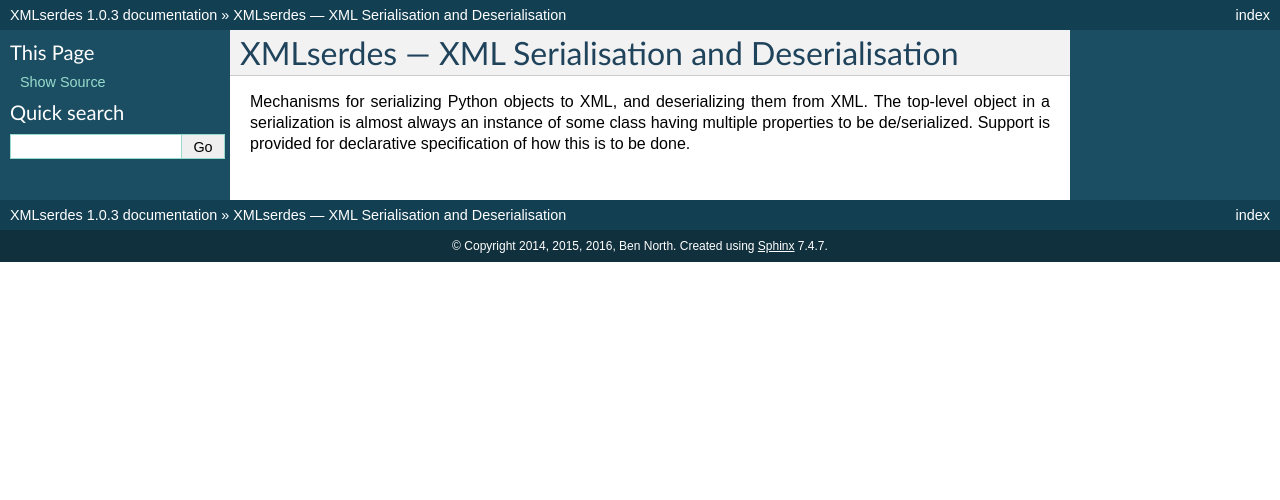
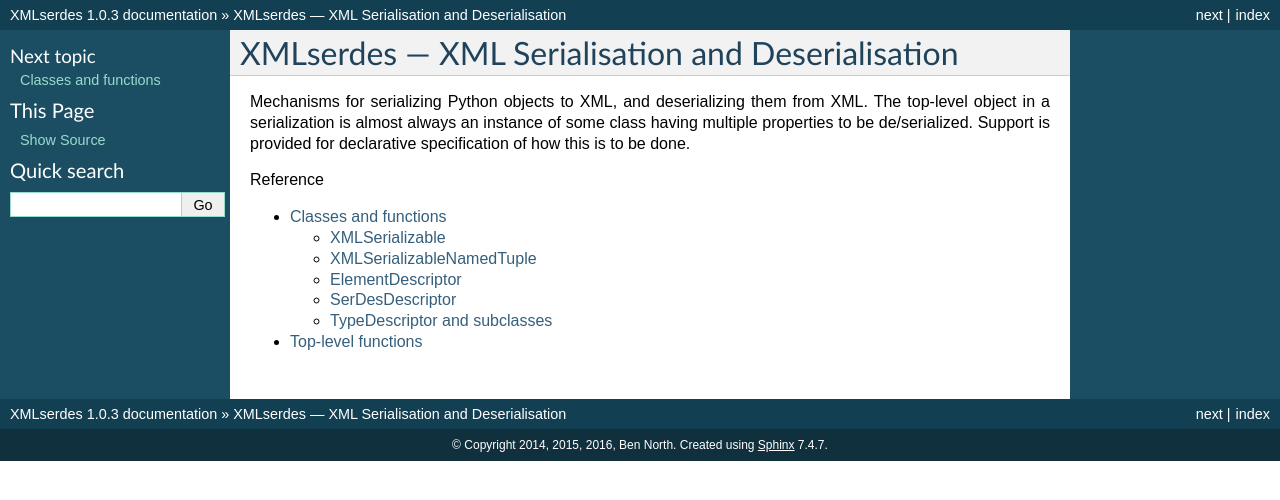
Before and after one commit to bennorth/python-xml-serdes, a Sphinx documentation site: the page built from docs/source/index.rst, in a window 1280 px wide. Shown: the top 500 px of the page. Built offline with Sphinx 7.4.7, drawn with Linux system fonts in a browser that asks for light colours.

Commit message:
Include sub-sections into index via toctree
Also re-order such that top-level functions are second.

```diff
--- a/docs/source/index.rst
+++ b/docs/source/index.rst
@@ -11,3 +11,11 @@
 instance of some class having multiple properties to be de/serialized.
 Support is provided for declarative specification of how this is to be
 done.
+
+
+.. toctree::
+   :caption: Reference
+   :maxdepth: 2
+
+   classes-and-functions
+   top-level-functions
```
